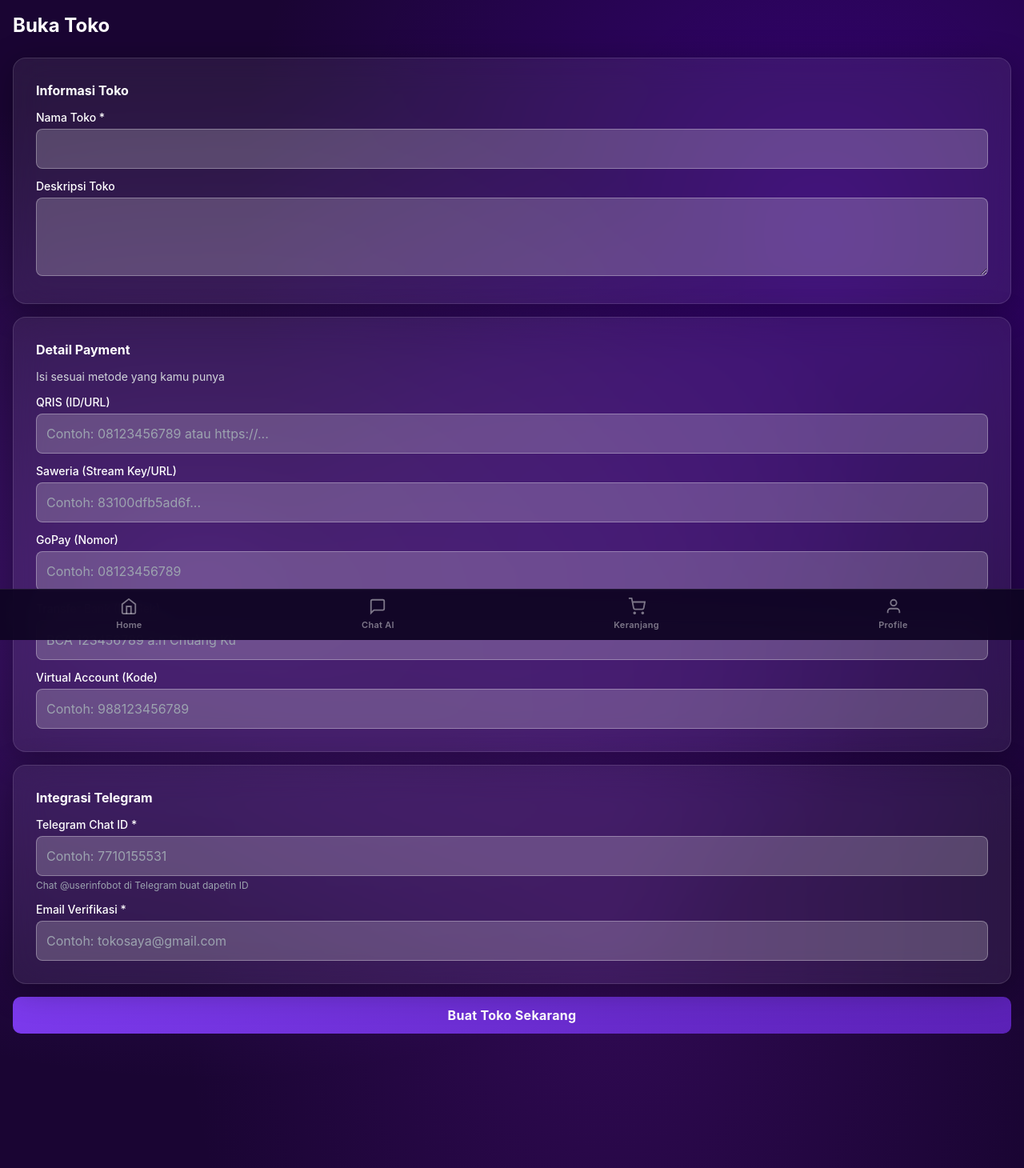
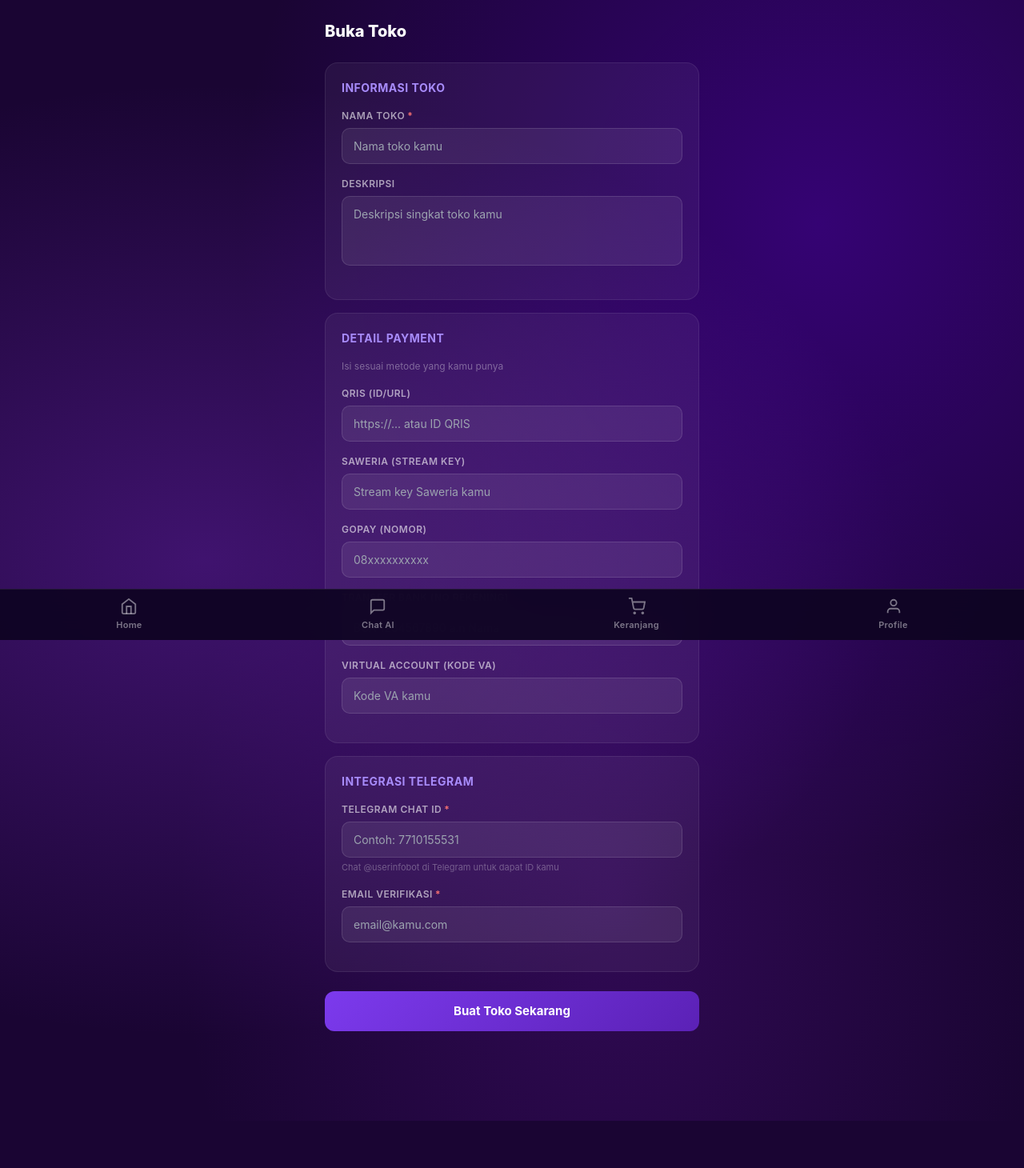
Before and after one commit to shootmusic/Chuan-Ku, a Next.js app: page /dashboard/open-store in a window 1280 px wide. Shown: the whole page at 80% size. After the commit the page ends 1401 px from the top, so only its background shows below. Built offline with nearby package versions, Linux system fonts and the light colour scheme.

Commit message:
fix: open-store UI, seed products, fix gemini model

```diff
--- a/app/dashboard/open-store/page.js
+++ b/app/dashboard/open-store/page.js
@@ -1,228 +1,103 @@
 'use client'
-
 import { useState } from 'react'
 import { useRouter } from 'next/navigation'
 
 export default function OpenStorePage() {
   const router = useRouter()
+  const [step, setStep] = useState(1)
+  const [loading, setLoading] = useState(false)
   const [form, setForm] = useState({
-    storeName: '',
-    storeDescription: '',
-    paymentMethods: ['qris', 'saweria', 'gopay', 'bank', 'va'],
-    paymentDetails: {
-      qris: '',
-      saweria: '',
-      gopay: '',
-      bank: '',
-      va: ''
-    },
-    telegramChatId: '',
-    email: ''
+    storeName: '', storeDescription: '',
+    paymentMethods: ['qris','saweria','gopay','bank','va'],
+    paymentDetails: { qris:'', saweria:'', gopay:'', bank:'', va:'' },
+    telegramChatId: '', email: ''
   })
-  const [loading, setLoading] = useState(false)
-  const [step, setStep] = useState(1) // 1: form, 2: verifikasi
 
-  const handleChange = (field, value) => {
-    setForm({ ...form, [field]: value })
-  }
-
-  const handlePaymentDetailChange = (method, value) => {
-    setForm({
-      ...form,
-      paymentDetails: {
-        ...form.paymentDetails,
-        [method]: value
-      }
-    })
-  }
+  const set = (k, v) => setForm({...form, [k]: v})
+  const setPD = (k, v) => setForm({...form, paymentDetails: {...form.paymentDetails, [k]: v}})
 
   const handleSubmit = async (e) => {
     e.preventDefault()
     setLoading(true)
-
     try {
       const token = localStorage.getItem('token')
       const res = await fetch('/api/store', {
-        method: 'POST',
-        headers: {
-          'Content-Type': 'application/json',
-          'Authorization': `Bearer ${token}`
-        },
+        method:'POST',
+        headers:{'Content-Type':'application/json','Authorization':`Bearer ${token}`},
         body: JSON.stringify(form)
       })
-
       const data = await res.json()
-
-      if (res.ok) {
-        setStep(2)
-        // Kirim email verifikasi
-        await fetch('/api/auth/verify-email', {
-          method: 'POST',
-          headers: { 'Content-Type': 'application/json' },
-          body: JSON.stringify({ email: form.email })
-        })
-      } else {
-        alert('Gagal buka toko: ' + data.error)
-      }
-    } catch (error) {
-      console.error('Error open store:', error)
-      alert('Terjadi kesalahan')
-    } finally {
-      setLoading(false)
-    }
+      if (res.ok) { setStep(2) }
+      else { alert('Gagal: ' + data.error) }
+    } catch { alert('Terjadi kesalahan') }
+    finally { setLoading(false) }
   }
 
-  if (step === 2) {
-    return (
-      <div className="p-4 text-center py-10">
-        <div className="card">
-          <span className="text-6xl mb-4 block">📧</span>
-          <h1 className="text-2xl font-bold mb-4">Cek Email Kamu!</h1>
-          <p className="text-gray-300 mb-6">
-            Kami udah kirim link verifikasi ke <strong>{form.email}</strong>.<br />
-            Klik link itu buat aktivasi toko kamu.
-          </p>
-          <p className="text-sm text-gray-400">
-            Belum terima? Cek folder spam atau
-            <button className="text-yellow-300 ml-1" onClick={() => setStep(1)}>
-              kirim ulang
-            </button>
-          </p>
+  const label = (text, required) => (
+    <label style={{display:'block', fontSize:'12px', fontWeight:'600', marginBottom:'6px', color:'rgba(255,255,255,0.6)', textTransform:'uppercase', letterSpacing:'0.5px'}}>
+      {text}{required && <span style={{color:'#f87171', marginLeft:'3px'}}>*</span>}
+    </label>
+  )
+
+  const input = (props) => (
+    <input {...props} style={{width:'100%', padding:'11px 14px', borderRadius:'10px', background:'rgba(255,255,255,0.07)', border:'1px solid rgba(255,255,255,0.12)', color:'white', fontSize:'14px', outline:'none', boxSizing:'border-box', marginBottom:'16px'}} />
+  )
+
+  if (step === 2) return (
+    <div style={{minHeight:'100vh', display:'flex', alignItems:'center', justifyContent:'center', padding:'24px'}}>
+      <div style={{textAlign:'center', maxWidth:'400px'}}>
+        <div style={{width:'64px', height:'64px', background:'rgba(124,58,237,0.2)', borderRadius:'50%', display:'flex', alignItems:'center', justifyContent:'center', margin:'0 auto 20px'}}>
+          <svg width="28" height="28" fill="none" stroke="#a78bfa" strokeWidth="2" viewBox="0 0 24 24"><path d="M4 4h16c1.1 0 2 .9 2 2v12c0 1.1-.9 2-2 2H4c-1.1 0-2-.9-2-2V6c0-1.1.9-2 2-2z"/><polyline points="22,6 12,13 2,6"/></svg>
         </div>
+        <h2 style={{fontSize:'22px', fontWeight:'800', color:'white', marginBottom:'10px'}}>Cek Email Kamu!</h2>
+        <p style={{fontSize:'14px', color:'rgba(255,255,255,0.5)', lineHeight:'1.6', marginBottom:'24px'}}>
+          Link verifikasi sudah dikirim ke <strong style={{color:'white'}}>{form.email}</strong>
+        </p>
+        <button onClick={() => router.push('/dashboard/dashboard')} style={{background:'linear-gradient(135deg,#7c3aed,#5b21b6)', color:'white', padding:'12px 28px', borderRadius:'10px', border:'none', cursor:'pointer', fontWeight:'700', fontSize:'14px'}}>
+          Kembali ke Dashboard
+        </button>
       </div>
-    )
-  }
+    </div>
+  )
 
   return (
-    <div className="p-4 pb-24">
-      <h1 className="text-2xl font-bold mb-6">Buka Toko</h1>
+    <div style={{padding:'24px 16px', paddingBottom:'40px', maxWidth:'500px', margin:'0 auto'}}>
+      <h1 style={{fontSize:'20px', fontWeight:'800', color:'white', marginBottom:'24px'}}>Buka Toko</h1>
 
-      <form onSubmit={handleSubmit} className="space-y-4">
-        <div className="card">
-          <h2 className="font-bold mb-3">Informasi Toko</h2>
-
-          <div className="space-y-3">
-            <div>
-              <label className="block text-sm font-medium mb-1">Nama Toko *</label>
-              <input
-                type="text"
-                value={form.storeName}
-                onChange={(e) => handleChange('storeName', e.target.value)}
-                className="w-full p-3 rounded-lg bg-white/20 border border-white/30 focus:outline-none focus:border-white"
-                required
-              />
-            </div>
-
-            <div>
-              <label className="block text-sm font-medium mb-1">Deskripsi Toko</label>
-              <textarea
-                value={form.storeDescription}
-                onChange={(e) => handleChange('storeDescription', e.target.value)}
-                rows="3"
-                className="w-full p-3 rounded-lg bg-white/20 border border-white/30 focus:outline-none focus:border-white"
-              />
-            </div>
-          </div>
+      <form onSubmit={handleSubmit}>
+        <div style={{background:'rgba(255,255,255,0.05)', borderRadius:'16px', padding:'20px', border:'1px solid rgba(255,255,255,0.08)', marginBottom:'16px'}}>
+          <h2 style={{fontSize:'14px', fontWeight:'700', color:'#a78bfa', marginBottom:'16px', textTransform:'uppercase', letterSpacing:'0.5px'}}>Informasi Toko</h2>
+          {label('Nama Toko', true)}
+          {input({type:'text', placeholder:'Nama toko kamu', value:form.storeName, onChange:(e)=>set('storeName',e.target.value), required:true})}
+          {label('Deskripsi')}
+          <textarea value={form.storeDescription} onChange={(e)=>set('storeDescription',e.target.value)} placeholder="Deskripsi singkat toko kamu" rows="3" style={{width:'100%', padding:'11px 14px', borderRadius:'10px', background:'rgba(255,255,255,0.07)', border:'1px solid rgba(255,255,255,0.12)', color:'white', fontSize:'14px', outline:'none', boxSizing:'border-box', resize:'none', marginBottom:'16px'}}/>
         </div>
 
-        <div className="card">
-          <h2 className="font-bold mb-3">Detail Payment</h2>
-          <p className="text-sm text-gray-300 mb-3">Isi sesuai metode yang kamu punya</p>
-
-          <div className="space-y-3">
-            <div>
-              <label className="block text-sm font-medium mb-1">QRIS (ID/URL)</label>
-              <input
-                type="text"
-                value={form.paymentDetails.qris}
-                onChange={(e) => handlePaymentDetailChange('qris', e.target.value)}
-                placeholder="Contoh: 08123456789 atau https://..."
-                className="w-full p-3 rounded-lg bg-white/20 border border-white/30 focus:outline-none focus:border-white"
-              />
-            </div>
-
-            <div>
-              <label className="block text-sm font-medium mb-1">Saweria (Stream Key/URL)</label>
-              <input
-                type="text"
-                value={form.paymentDetails.saweria}
-                onChange={(e) => handlePaymentDetailChange('saweria', e.target.value)}
-                placeholder="Contoh: 83100dfb5ad6f..."
-                className="w-full p-3 rounded-lg bg-white/20 border border-white/30 focus:outline-none focus:border-white"
-              />
-            </div>
-
-            <div>
-              <label className="block text-sm font-medium mb-1">GoPay (Nomor)</label>
-              <input
-                type="text"
-                value={form.paymentDetails.gopay}
-                onChange={(e) => handlePaymentDetailChange('gopay', e.target.value)}
-                placeholder="Contoh: 08123456789"
-                className="w-full p-3 rounded-lg bg-white/20 border border-white/30 focus:outline-none focus:border-white"
-              />
-            </div>
-
-            <div>
-              <label className="block text-sm font-medium mb-1">Transfer Bank (No Rek)</label>
-              <input
-                type="text"
-                value={form.paymentDetails.bank}
-                onChange={(e) => handlePaymentDetailChange('bank', e.target.value)}
-                placeholder="BCA 123456789 a.n Chuàng Kù"
-                className="w-full p-3 rounded-lg bg-white/20 border border-white/30 focus:outline-none focus:border-white"
-              />
-            </div>
-
-            <div>
-              <label className="block text-sm font-medium mb-1">Virtual Account (Kode)</label>
-              <input
-                type="text"
-                value={form.paymentDetails.va}
-                onChange={(e) => handlePaymentDetailChange('va', e.target.value)}
-                placeholder="Contoh: 988123456789"
-                className="w-full p-3 rounded-lg bg-white/20 border border-white/30 focus:outline-none focus:border-white"
-              />
-            </div>
-          </div>
+        <div style={{background:'rgba(255,255,255,0.05)', borderRadius:'16px', padding:'20px', border:'1px solid rgba(255,255,255,0.08)', marginBottom:'16px'}}>
+          <h2 style={{fontSize:'14px', fontWeight:'700', color:'#a78bfa', marginBottom:'16px', textTransform:'uppercase', letterSpacing:'0.5px'}}>Detail Payment</h2>
+          <p style={{fontSize:'12px', color:'rgba(255,255,255,0.35)', marginBottom:'16px'}}>Isi sesuai metode yang kamu punya</p>
+          {label('QRIS (ID/URL)')}
+          {input({type:'text', placeholder:'https://... atau ID QRIS', value:form.paymentDetails.qris, onChange:(e)=>setPD('qris',e.target.value)})}
+          {label('Saweria (Stream Key)')}
+          {input({type:'text', placeholder:'Stream key Saweria kamu', value:form.paymentDetails.saweria, onChange:(e)=>setPD('saweria',e.target.value)})}
+          {label('GoPay (Nomor)')}
+          {input({type:'text', placeholder:'08xxxxxxxxxx', value:form.paymentDetails.gopay, onChange:(e)=>setPD('gopay',e.target.value)})}
+          {label('Transfer Bank (No Rekening)')}
+          {input({type:'text', placeholder:'BCA 1234567890 a.n Nama', value:form.paymentDetails.bank, onChange:(e)=>setPD('bank',e.target.value)})}
+          {label('Virtual Account (Kode VA)')}
+          {input({type:'text', placeholder:'Kode VA kamu', value:form.paymentDetails.va, onChange:(e)=>setPD('va',e.target.value)})}
         </div>
 
-        <div className="card">
-          <h2 className="font-bold mb-3">Integrasi Telegram</h2>
-
-          <div className="space-y-3">
-            <div>
-              <label className="block text-sm font-medium mb-1">Telegram Chat ID *</label>
-              <input
-                type="text"
-                value={form.telegramChatId}
-                onChange={(e) => handleChange('telegramChatId', e.target.value)}
-                placeholder="Contoh: 7710155531"
-                className="w-full p-3 rounded-lg bg-white/20 border border-white/30 focus:outline-none focus:border-white"
-                required
-              />
-              <p className="text-xs text-gray-400 mt-1">Chat @userinfobot di Telegram buat dapetin ID</p>
-            </div>
-
-            <div>
-              <label className="block text-sm font-medium mb-1">Email Verifikasi *</label>
-              <input
-                type="email"
-                value={form.email}
-                onChange={(e) => handleChange('email', e.target.value)}
-                placeholder="Contoh: tokosaya@gmail.com"
-                className="w-full p-3 rounded-lg bg-white/20 border border-white/30 focus:outline-none focus:border-white"
-                required
-              />
-            </div>
-          </div>
+        <div style={{background:'rgba(255,255,255,0.05)', borderRadius:'16px', padding:'20px', border:'1px solid rgba(255,255,255,0.08)', marginBottom:'24px'}}>
+          <h2 style={{fontSize:'14px', fontWeight:'700', color:'#a78bfa', marginBottom:'16px', textTransform:'uppercase', letterSpacing:'0.5px'}}>Integrasi Telegram</h2>
+          {label('Telegram Chat ID', true)}
+          {input({type:'text', placeholder:'Contoh: 7710155531', value:form.telegramChatId, onChange:(e)=>set('telegramChatId',e.target.value), required:true})}
+          <p style={{fontSize:'11px', color:'rgba(255,255,255,0.3)', marginTop:'-12px', marginBottom:'16px'}}>Chat @userinfobot di Telegram untuk dapat ID kamu</p>
+          {label('Email Verifikasi', true)}
+          {input({type:'email', placeholder:'email@kamu.com', value:form.email, onChange:(e)=>set('email',e.target.value), required:true})}
         </div>
 
-        <button
-          type="submit"
-          disabled={loading}
-          className="w-full btn-primary py-3 disabled:opacity-50"
-        >
+        <button type="submit" disabled={loading} style={{width:'100%', background:'linear-gradient(135deg,#7c3aed,#5b21b6)', color:'white', padding:'14px', borderRadius:'12px', border:'none', cursor:'pointer', fontSize:'15px', fontWeight:'700', opacity: loading ? 0.7 : 1}}>
           {loading ? 'Memproses...' : 'Buat Toko Sekarang'}
         </button>
       </form>
--- a/package.json
+++ b/package.json
@@ -6,7 +6,8 @@
     "dev": "next dev",
     "build": "prisma generate && next build",
     "start": "prisma migrate deploy && next start",
-    "postinstall": "prisma generate"
+    "postinstall": "prisma generate",
+    "seed": "node prisma/seed.js"
   },
   "dependencies": {
     "next": "14.0.4",
```
Also changed, not shown: prisma/seed.js (+18 -75 lines).
